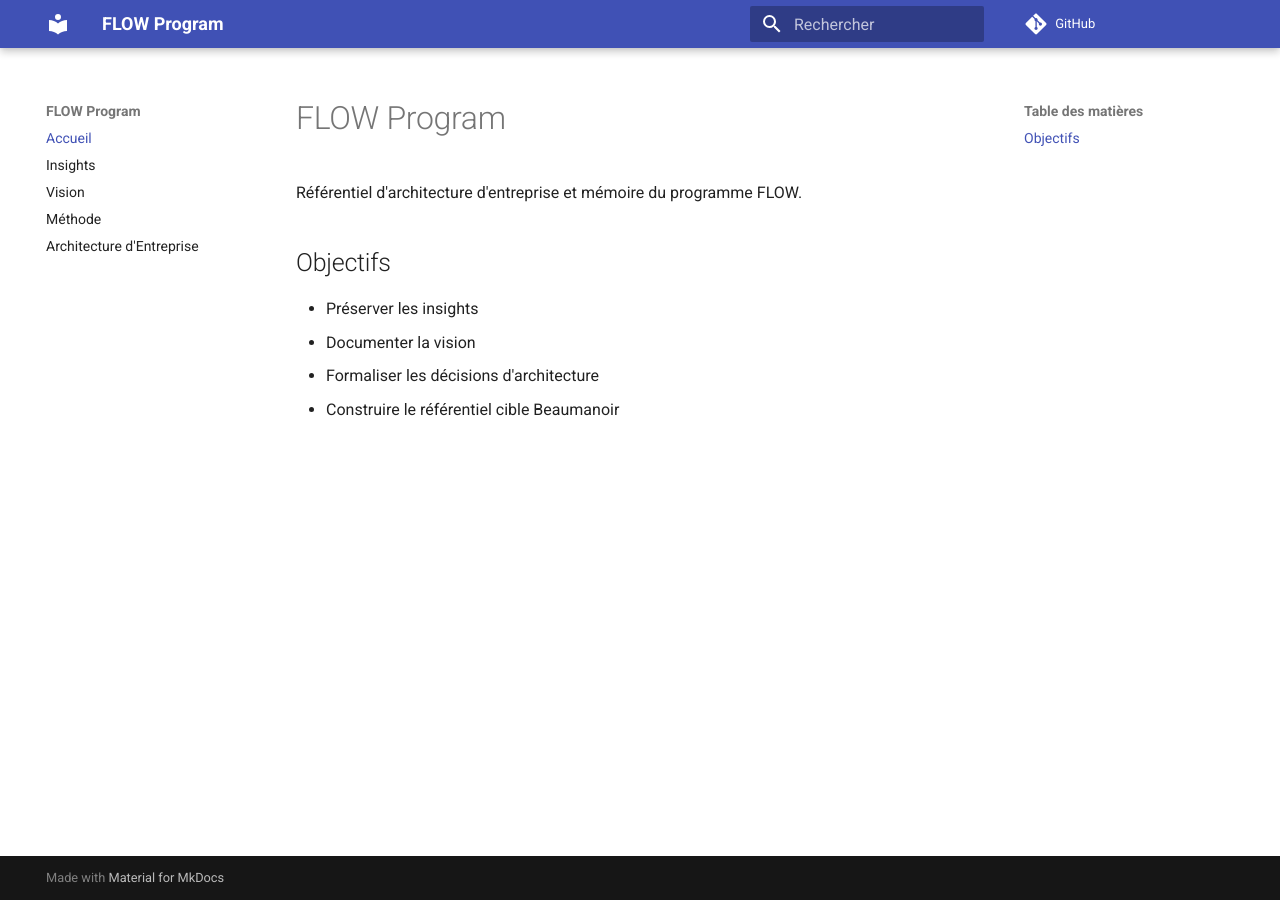
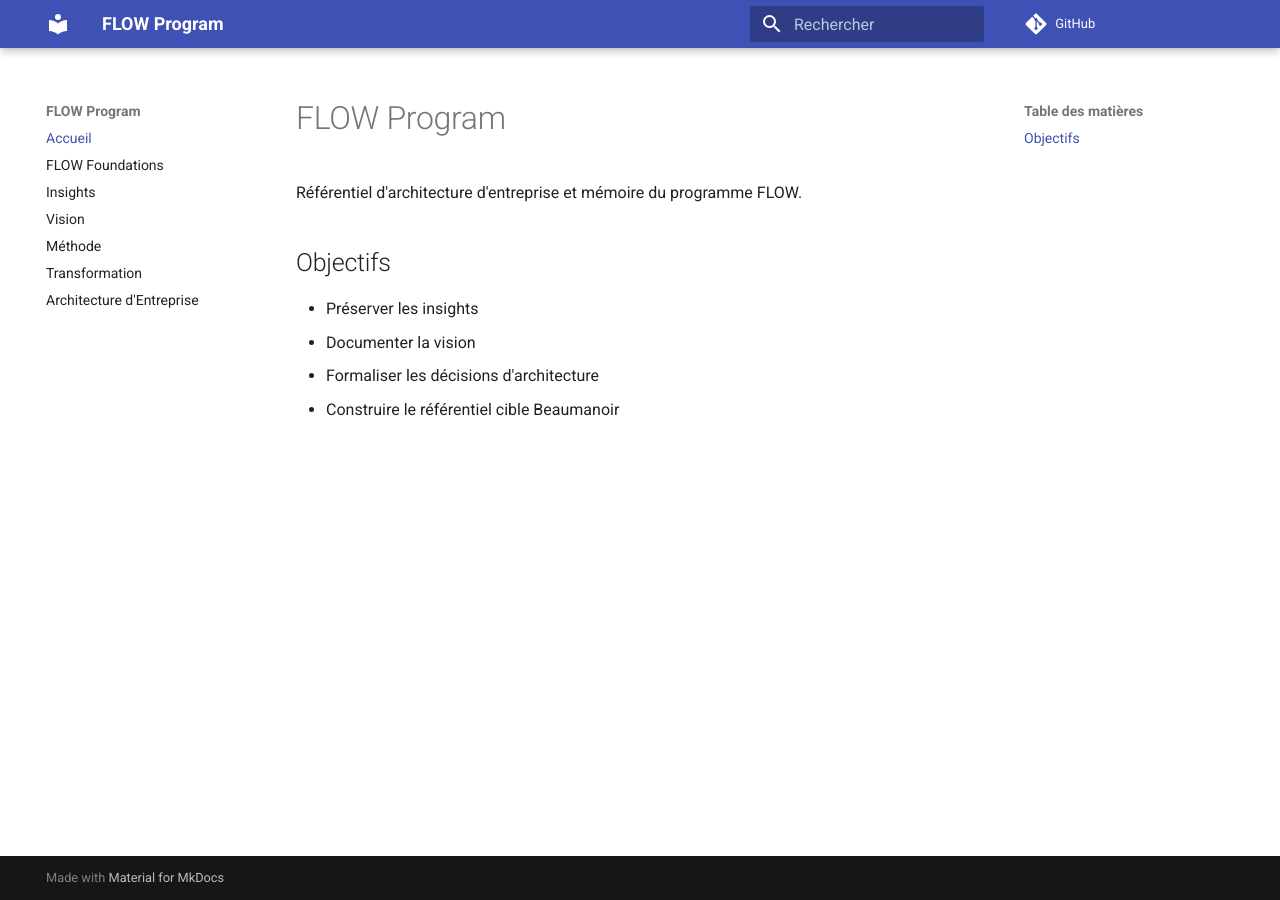
Before and after one commit to laurent-sintes/FLOW-Program, an MkDocs documentation site: the page built from docs/index.md, in a window 1280 px wide. Built offline with MkDocs 1.6.1 and Material for MkDocs 9.7.7, drawn with Linux system fonts in a browser that asks for light colours; comment, search, counter and statistics services are not loaded.

Commit message:
Promote FLOW Foundations in navigation

```diff
--- a/mkdocs.yml
+++ b/mkdocs.yml
@@ -1,12 +1,16 @@
 site_name: FLOW Program
 site_description: Référentiel Architecture d'Entreprise Beaumanoir
 repo_url: https://github.com/laurent-sintes/FLOW-Program
+
 nav:
   - Accueil: index.md
+  - FLOW Foundations: flow-foundations.md
   - Insights: insights/index.md
   - Vision: architecture-entreprise/vision/index.md
   - Méthode: methode/index.md
+  - Transformation: transformation/index.md
   - Architecture d'Entreprise: architecture-entreprise/index.md
+
 theme:
   name: material
   language: fr
```
